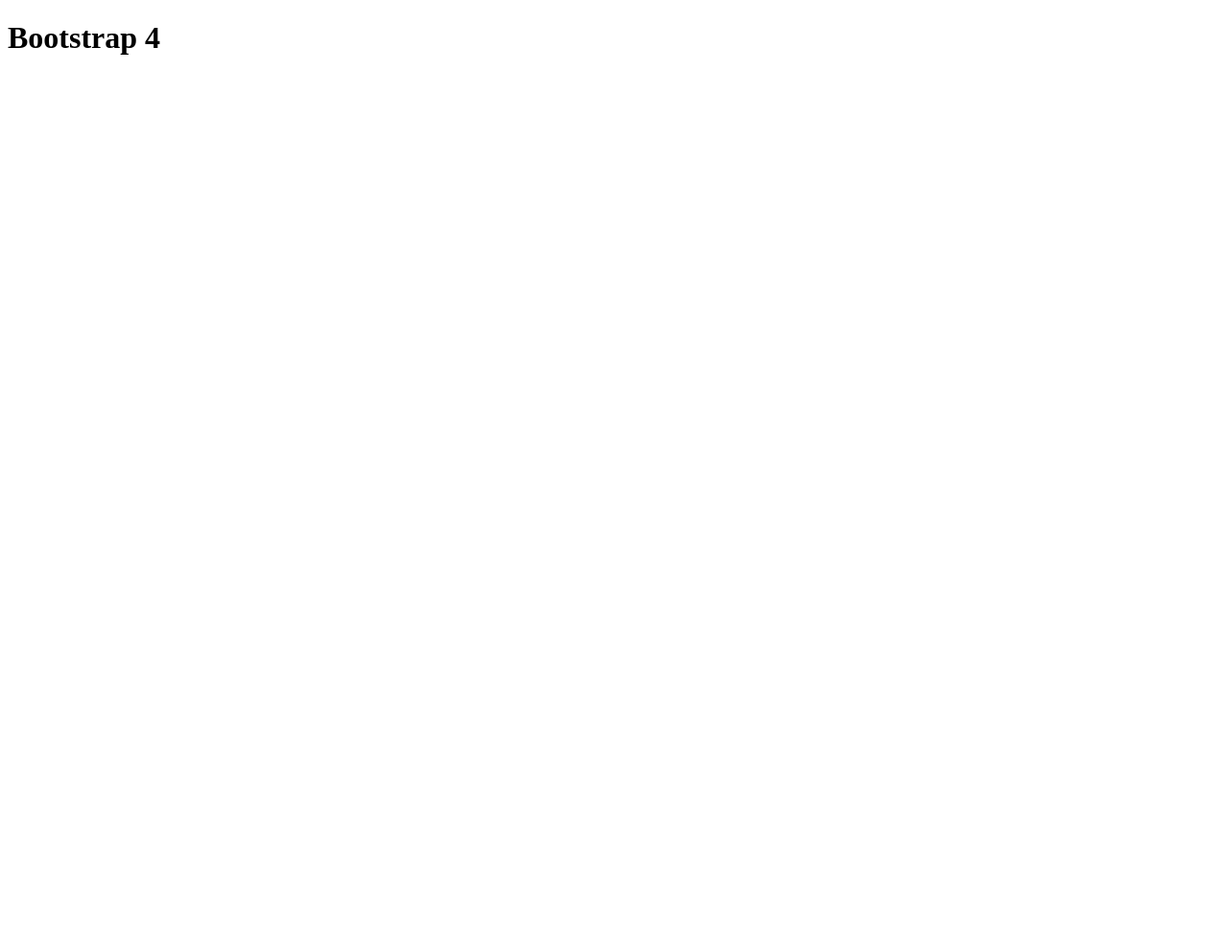
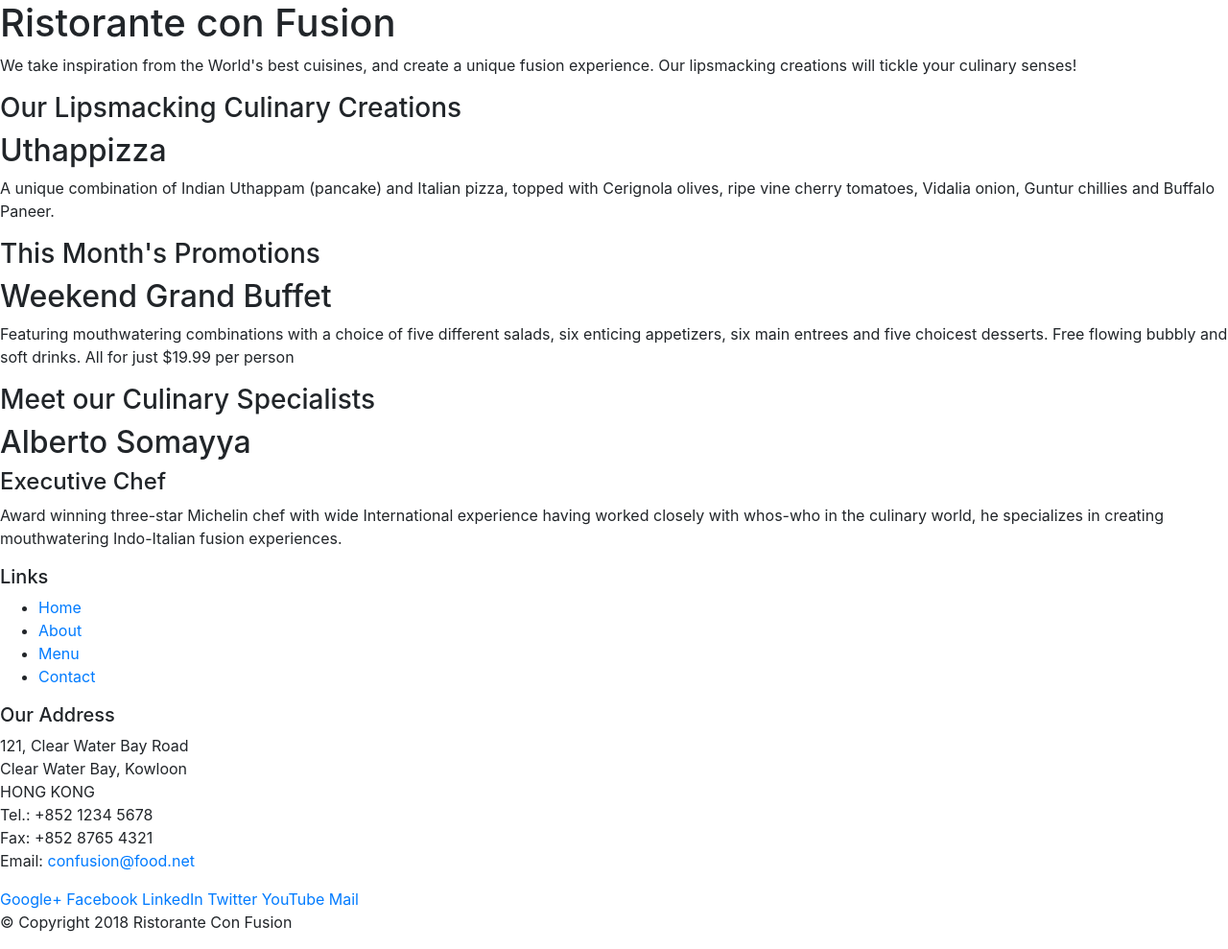
Before and after one commit to PwtanSG/confusionbs4, a website: page index.html in a window 1280 px wide. Shown: the whole page at 96% size. Before the commit the page ends 800 px from the top, so only its background shows below. Drawn offline with nearby package versions, Linux system fonts and the light colour scheme.

Commit message:
added Bs4 intro

```diff
--- a/index.html
+++ b/index.html
@@ -1,12 +1,112 @@
 <!DOCTYPE html>
 <html lang="en">
+
 <head>
-    <meta charset="UTF-8">
-    <meta name="viewport" content="width=device-width, initial-scale=1.0">
-    <title>Document</title>
+    <!-- Required meta tags always come first -->
+    <meta charset="utf-8">
+    <meta name="viewport" content="width=device-width, initial-scale=1, shrink-to-fit=no">
+    <meta http-equiv="x-ua-compatible" content="ie=edge">
+
+    <!-- Bootstrap CSS -->
+    <link rel="stylesheet" href="node_modules/bootstrap/dist/css/bootstrap.min.css">
+    <title>Ristorante Con Fusion</title>
 </head>
+
 <body>
-    <h1>Bootstrap 4</h1>
 
+    <header>
+        <div>
+            <div>
+                <div>
+                    <h1>Ristorante con Fusion</h1>
+                    <p>We take inspiration from the World's best cuisines, and create a unique fusion experience. Our lipsmacking creations will tickle your culinary senses!</p>
+                </div>
+                <div>
+                </div>
+            </div>
+        </div>
+    </header>
+
+    <div>
+        <div>
+            <div>
+                <h3>Our Lipsmacking Culinary Creations</h3>
+            </div>
+            <div>
+                <h2>Uthappizza</h2>
+                <p>A unique combination of Indian Uthappam (pancake) and Italian pizza, topped with Cerignola olives, ripe vine cherry tomatoes, Vidalia onion, Guntur chillies and Buffalo Paneer.</p>
+            </div>
+        </div>
+
+
+        <div>
+            <div>
+                <h3>This Month's Promotions</h3>
+            </div>
+            <div>
+                <h2>Weekend Grand Buffet</h2>
+                <p>Featuring mouthwatering combinations with a choice of five different salads, six enticing appetizers, six main entrees and five choicest desserts. Free flowing bubbly and soft drinks. All for just $19.99 per person </p>
+            </div>
+        </div>
+
+        <div>
+            <div>
+                <h3>Meet our Culinary Specialists</h3>
+            </div>
+            <div>
+                <h2>Alberto Somayya</h2>
+                <h4>Executive Chef</h4>
+                <p>Award winning three-star Michelin chef with wide International experience having worked closely with whos-who in the culinary world, he specializes in creating mouthwatering Indo-Italian fusion experiences. </p>
+            </div>
+        </div>
+    </div>
+
+    <footer>
+        <div>
+            <div>
+                <div>
+                    <h5>Links</h5>
+                    <ul>
+                        <li><a href="#">Home</a></li>
+                        <li><a href="#">About</a></li>
+                        <li><a href="#">Menu</a></li>
+                        <li><a href="#">Contact</a></li>
+                    </ul>
+                </div>
+                <div>
+                    <h5>Our Address</h5>
+                    <address>
+		              121, Clear Water Bay Road<br>
+		              Clear Water Bay, Kowloon<br>
+		              HONG KONG<br>
+		              Tel.: +852 1234 5678<br>
+		              Fax: +852 8765 4321<br>
+		              Email: <a href="mailto:confusion@food.net">confusion@food.net</a>
+		           </address>
+                </div>
+                <div>
+                    <div>
+                        <a href="http://google.com/+">Google+</a>
+                        <a href="http://www.facebook.com/profile.php?id=">Facebook</a>
+                        <a href="http://www.linkedin.com/in/">LinkedIn</a>
+                        <a href="http://twitter.com/">Twitter</a>
+                        <a href="http://youtube.com/">YouTube</a>
+                        <a href="mailto:">Mail</a>
+                    </div>
+                </div>
+           </div>
+           <div>
+                <div>
+                    <p>© Copyright 2018 Ristorante Con Fusion</p>
+                </div>
+           </div>
+        </div>
+    </footer>
+
+<!-- jQuery first, then Popper.js, then Bootstrap JS. must be in this order-->
+<script src="node_modules/jquery/dist/jquery.slim.min.js"></script>
+<script src="node_modules/popper.js/dist/umd/popper.min.js"></script>
+<script src="node_modules/bootstrap/dist/js/bootstrap.min.js"></script>
 </body>
+
 </html>
```
Also changed, not shown: package.json (+9 -2 lines), 1 other file.
